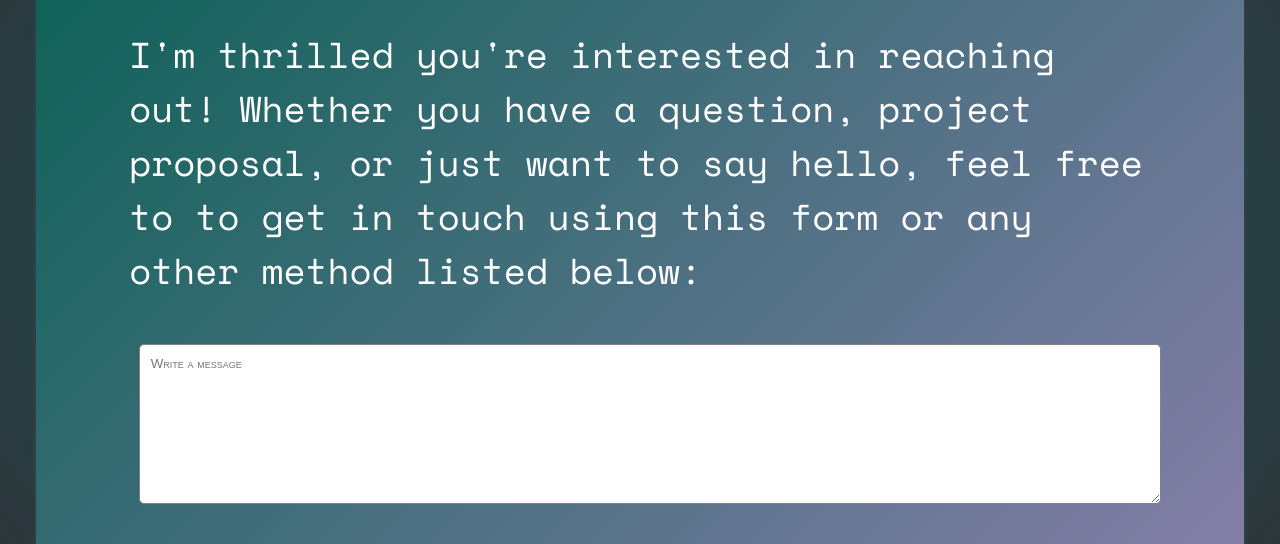
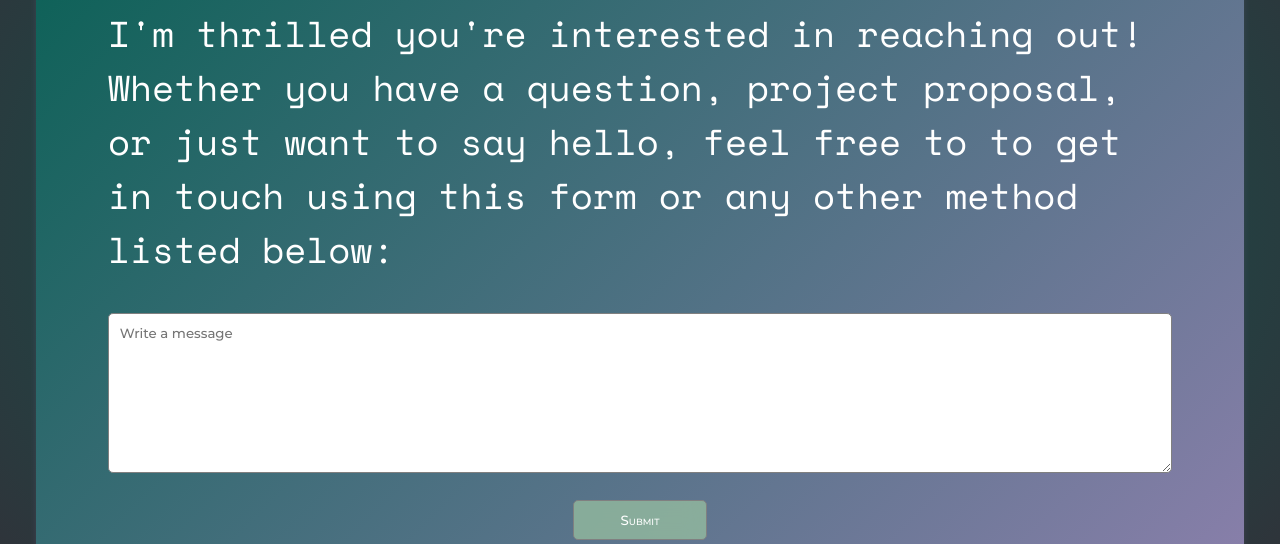
Before and after one commit to GSEich98/PortfolioProject, a plain HTML site: page pages/contact.html in a window 1280 px wide. Shown: the part 227-771 px from the top of the page. Drawn offline with nearby package versions, Linux system fonts and the light colour scheme.

Commit message:
Fixed bug with form appearing in wrong place

```diff
--- a/pages/contact.html
+++ b/pages/contact.html
@@ -60,9 +60,10 @@
             </div>
         </nav>
         <section id="contact">
-            <form name="contact" method="POST" onsubmit="launchThankYouModal()" netlify>
+            <div class="form-container">
                 <h1>Contact Me</h1>
                 <p>I'm thrilled you're interested in reaching out! Whether you have a question, project proposal, or just want to say hello, feel free to to get in touch using this form or any other method listed below:</p>
+                <form name="contact" method="POST" onsubmit="launchThankYouModal()" netlify>
                     <textarea name="textarea-message" placeholder="Write a message" cols="50" required></textarea>
                     <input name="submit" type="submit" value="Submit">
                 </form>
@@ -72,12 +73,13 @@
                     <li><a href="https://www.linkedin.com/in/grahameichstaedt/"><i class="fa-brands fa-linkedin-in"></i>LinkedIn</a></li>
                     <li><a href="https://github.com/GSEich98"><i class="fa-brands fa-github"></i>GitHub</a></li>
                 </ul>
+            </div>
+    </section>
     <dialog id="thank-you">
         <h1>Thank you!</h1>
         <p>I will get back to you as soon as I can. Thank you so much for visiting!</p>
         <button type="button" onclick="dismiss()">Ok</button>
     </dialog>
-    </section>
     <script src="../scripts/util.js" async defer></script>
 </body>
 </html>
--- a/styles/contact.css
+++ b/styles/contact.css
@@ -6,21 +6,39 @@
 
 form {
     border-radius: 2px;
-    padding: 2%;
+    margin-block: 1em;
+    width: 100%;
 }
 
 input, textarea {
     border: 1px solid gray;
     border-radius: 5px;
     box-sizing: border-box;
-    font-family: Arial, Helvetica, sans-serif;
-    font-variant: small-caps;
-    margin: 1%;
+    font-family: 'Montserrat', Helvetica, sans-serif;
+    font-weight:500;
     padding: 1%;
     width: 100%;
 }
 
+input[type="submit"] {
+    -webkit-backdrop-filter: blur(10px);
+    backdrop-filter: blur(10px);
+    background-color: rgba(156, 197, 161, .7);
+    color: white;
+    display: block;
+    font-variant: small-caps;
+    margin: 1em auto;
+    transition: background-color 250ms ease-in, outline 250ms ease-in;
+    width: 10em;
+}
+
+input[type="submit"]:hover {
+    background-color: rgba(156, 197, 161, 1);
+    outline: 3px solid var(--engineering-orange);
+}
+
 textarea {
+    color: var(--caribbean-current);
     height: 20vh;
     box-sizing: border-box;
     resize: vertical;
```
Lines whose indentation alone changed are shown as unchanged.
